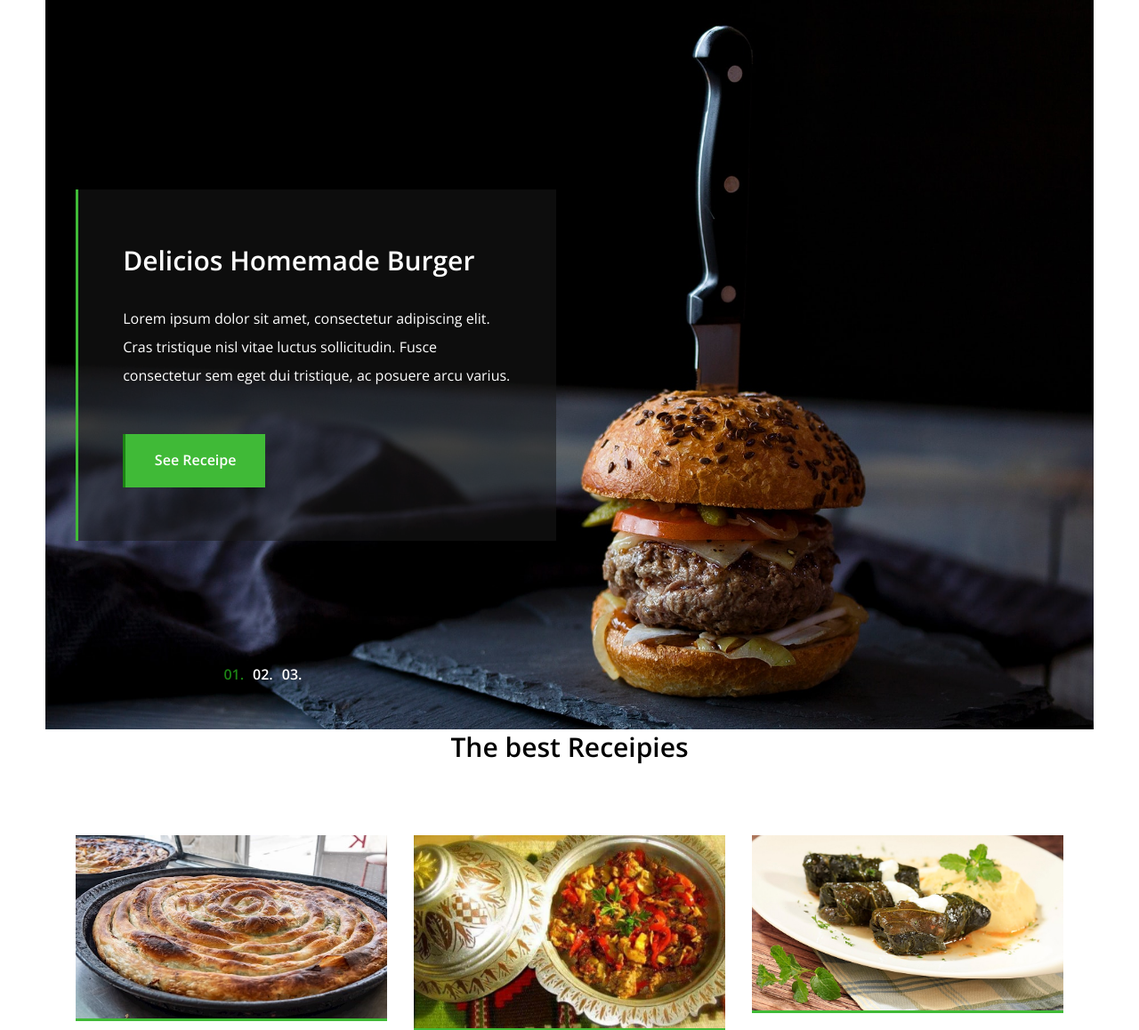
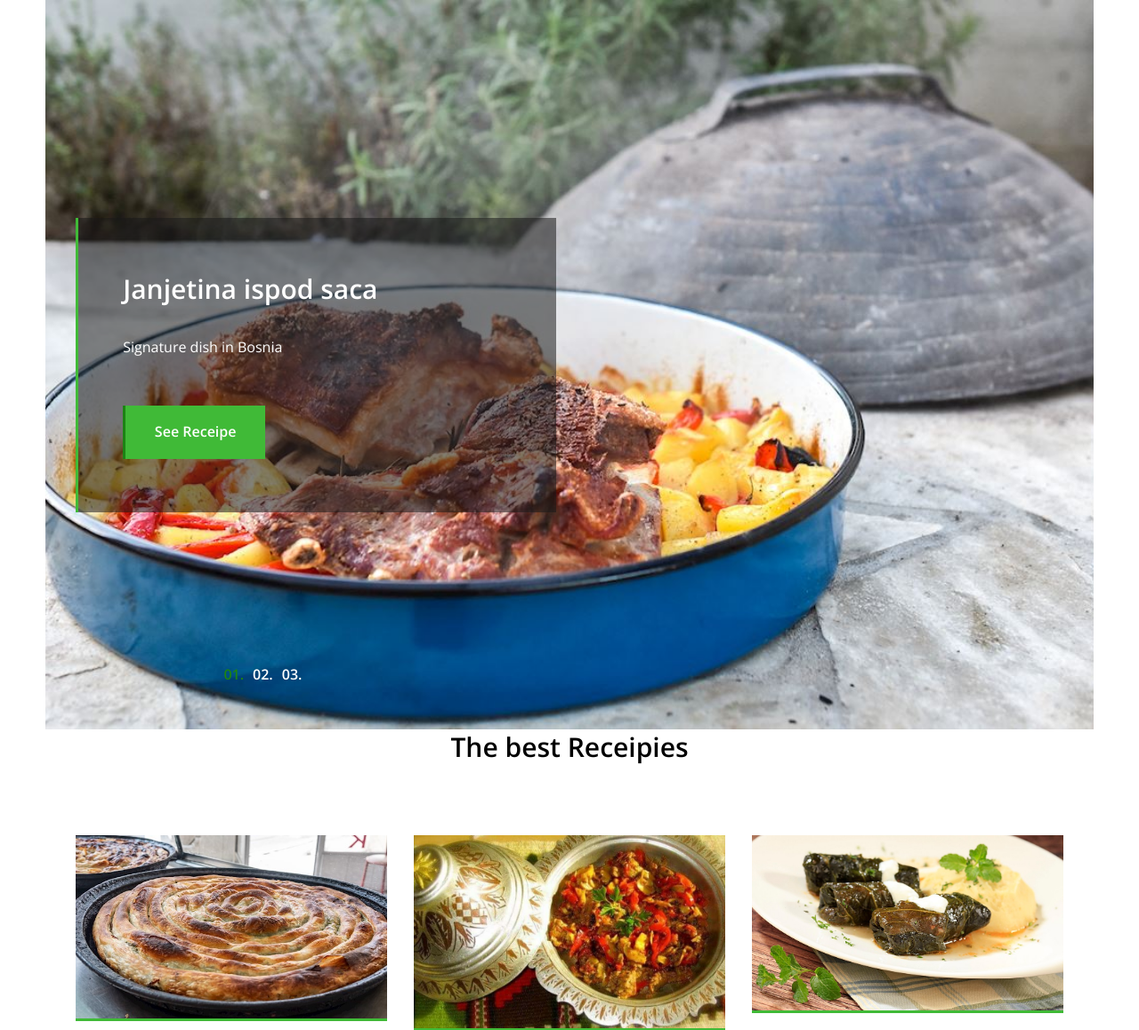
Before and after one commit to amel-burch/IWP-project, a PHP site: page / in a window 1280 px wide. Shown: the part 195-1353 px from the top of the page at 89% size. Run offline with PHP 8.4, Linux system fonts and the light colour scheme; some web fonts are replaced.

Commit message:
updated pictures on slide + some minor css changes

```diff
--- a/index.html
+++ b/index.html
@@ -139,15 +139,13 @@
     <section class="hero-area">
         <div class="hero-slides owl-carousel">
             <!-- Single Hero Slide -->
-            <div class="single-hero-slide bg-img" style="background-image: url(img/bg-img/bg1.jpg);">
+            <div class="single-hero-slide bg-img" style="background-image: url(img/bg-img/bg5.jpg);">
                 <div class="container h-100">
                     <div class="row h-100 align-items-center">
                         <div class="col-12 col-md-9 col-lg-7 col-xl-6">
                             <div class="hero-slides-content" data-animation="fadeInUp" data-delay="100ms">
-                                <h2 data-animation="fadeInUp" data-delay="300ms">Delicios Homemade Burger</h2>
-                                <p data-animation="fadeInUp" data-delay="700ms">Lorem ipsum dolor sit amet, consectetur
-                                    adipiscing elit. Cras tristique nisl vitae luctus sollicitudin. Fusce consectetur
-                                    sem eget dui tristique, ac posuere arcu varius.</p>
+                                <h2 data-animation="fadeInUp" data-delay="300ms">Janjetina ispod saca</h2>
+                                <p data-animation="fadeInUp" data-delay="700ms">Signature dish in Bosnia</p>
                                 <a href="#" class="btn delicious-btn" data-animation="fadeInUp" data-delay="1000ms">See
                                     Receipe</a>
                             </div>
@@ -157,15 +155,13 @@
             </div>
 
             <!-- Single Hero Slide -->
-            <div class="single-hero-slide bg-img" style="background-image: url(img/bg-img/bg6.jpg);">
+            <div class="single-hero-slide bg-img" style="background-image: url(img/bg-img/burek-slide.jpg);">
                 <div class="container h-100">
                     <div class="row h-100 align-items-center">
                         <div class="col-12 col-md-9 col-lg-7 col-xl-6">
                             <div class="hero-slides-content" data-animation="fadeInUp" data-delay="100ms">
-                                <h2 data-animation="fadeInUp" data-delay="300ms">Delicios Homemade Burger</h2>
-                                <p data-animation="fadeInUp" data-delay="700ms">Lorem ipsum dolor sit amet, consectetur
-                                    adipiscing elit. Cras tristique nisl vitae luctus sollicitudin. Fusce consectetur
-                                    sem eget dui tristique, ac posuere arcu varius.</p>
+                                <h2 data-animation="fadeInUp" data-delay="300ms">Burek</h2>
+                                <p data-animation="fadeInUp" data-delay="700ms">Signature dish in Bosnia</p>
                                 <a href="#" class="btn delicious-btn" data-animation="fadeInUp" data-delay="1000ms">See
                                     Receipe</a>
                             </div>
@@ -175,15 +171,13 @@
             </div>
 
             <!-- Single Hero Slide -->
-            <div class="single-hero-slide bg-img" style="background-image: url(img/bg-img/bg7.jpg);">
+            <div class="single-hero-slide bg-img" style="background-image: url(img/bg-img/balakcaslide.jpeg);">
                 <div class="container h-100">
                     <div class="row h-100 align-items-center">
                         <div class="col-12 col-md-9 col-lg-7 col-xl-6">
                             <div class="hero-slides-content" data-animation="fadeInUp" data-delay="100ms">
-                                <h2 data-animation="fadeInUp" data-delay="300ms">Delicios Homemade Burger</h2>
-                                <p data-animation="fadeInUp" data-delay="700ms">Lorem ipsum dolor sit amet, consectetur
-                                    adipiscing elit. Cras tristique nisl vitae luctus sollicitudin. Fusce consectetur
-                                    sem eget dui tristique, ac posuere arcu varius.</p>
+                                <h2 data-animation="fadeInUp" data-delay="300ms">Baklava</h2>
+                                <p data-animation="fadeInUp" data-delay="700ms">Signature dish in Bosnia</p>
                                 <a href="#" class="btn delicious-btn" data-animation="fadeInUp" data-delay="1000ms">See
                                     Receipe</a>
                             </div>
--- a/receipe-post.html
+++ b/receipe-post.html
@@ -205,8 +205,8 @@
                 <div class="row">
                     <div class="col-12 col-md-8">
                         <div class="receipe-headline my-5">
-                            <span>April 05, 2018</span>
-                            <h2>Vegetarian cheese salad</h2>
+                            <span>April 05, 2019</span>
+                            <h2>Janjetin ispod saca</h2>
                             <div class="receipe-duration">
                                 <h6>Prep: 15 mins</h6>
                                 <h6>Cook: 30 mins</h6>
--- a/style.css
+++ b/style.css
@@ -1383,4 +1383,8 @@ textarea:focus {
       max-width: 23rem;
     }
 
+    .ml-10{
+      margin-left: 10rem;
+    }
+
   /*# sourceMappingURL=style.css.map */
```
Also changed, not shown: about.html (+2 -13 lines), elements.html (+0 -9 lines), img/bg-img/balakcaslide.jpeg (added), img/bg-img/bg5.jpg, img/bg-img/burek-slide.jpg (added).
